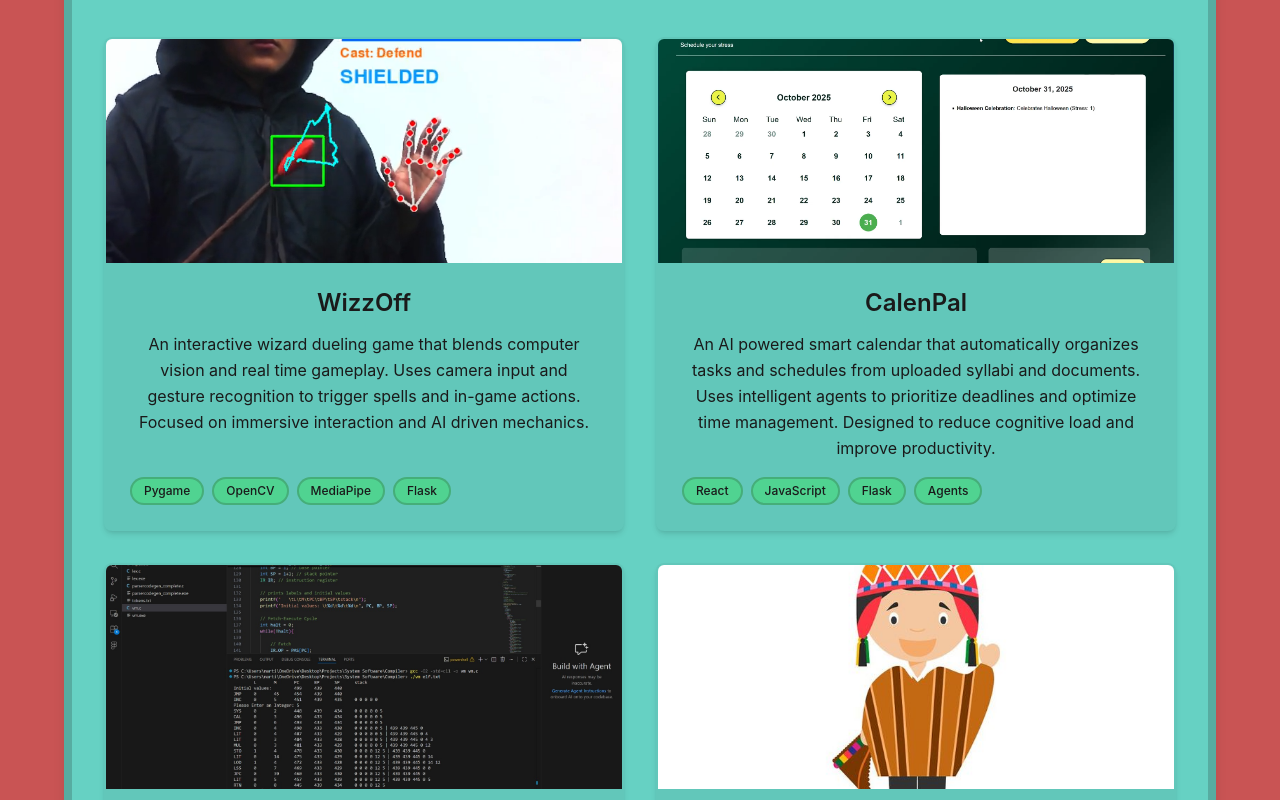
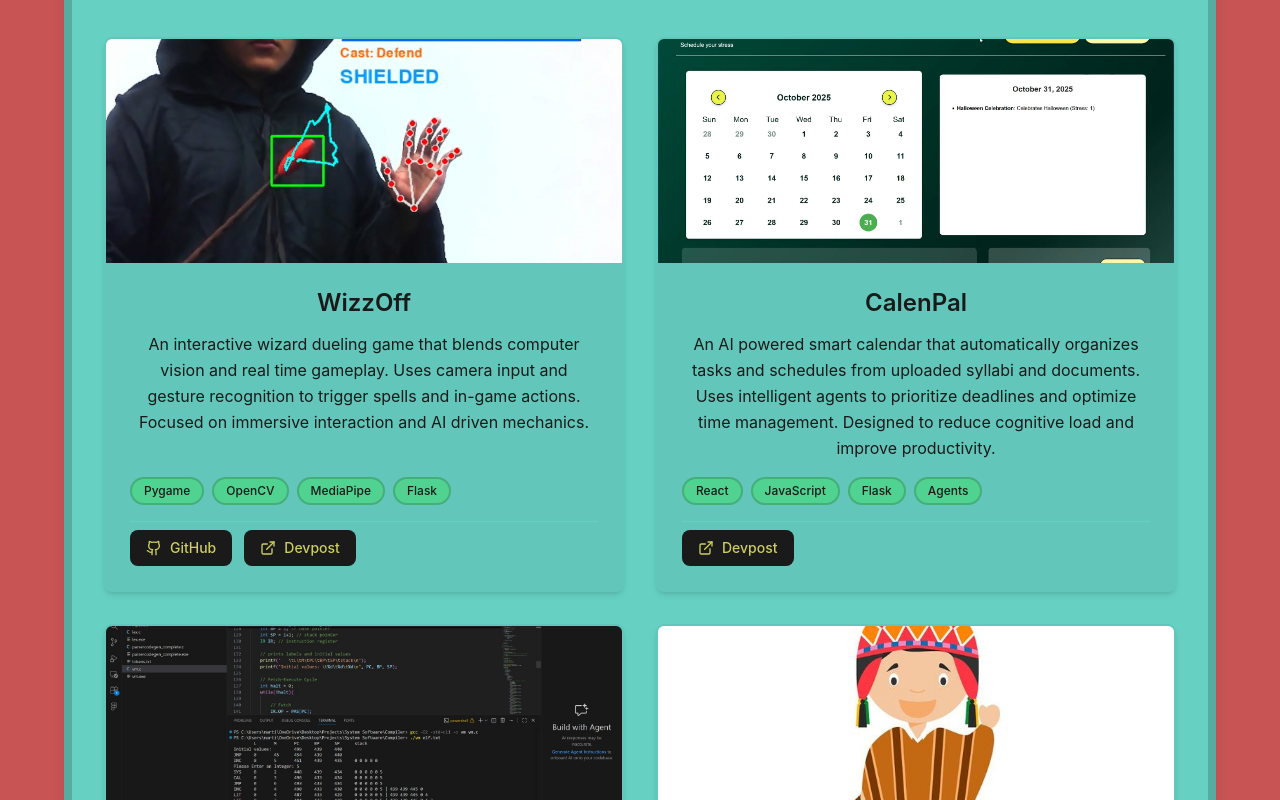
Before and after one commit to KahlenHernani/Portfolio-WEB, a React (Vite) app: page / in a window 1280 px wide. Shown: the part 2000-2800 px from the top of the page. Built offline with nearby package versions, Linux system fonts and the light colour scheme.

Commit message:
porgject fixed

```diff
--- a/src/components/NavBar.jsx
+++ b/src/components/NavBar.jsx
@@ -31,7 +31,7 @@ export const NavBar = () => {
     return (
         <nav
             className={cn(
-                "bg-primary/25 top-0 fixed w-full z-50 transition-all duration-300",
+                "bg-background top-0 fixed w-full z-50 transition-all duration-300 focus:outline-none focus:ring-2 focus:ring-primary",
                 isScrolled ? "py-3 bg-background/95 backdrop-blur-md shadow-lg" : "py-5"
             )}
             role="navigation"
--- a/src/components/ProgjectSection.jsx
+++ b/src/components/ProgjectSection.jsx
@@ -8,7 +8,7 @@ const projects = [
         imageUrl: "/Wizzoff.png",
         tags: ["Pygame", "OpenCV", "MediaPipe", "Flask"],
         githubUrl: "https://www.youtube.com/watch?v=ifOJ0R5UQOc&t=6009s",
-        demoUrl: "#"
+        devpost: "https://devpost.com/software/wizzoff"
     },
     {
         id: 2,
@@ -17,7 +17,7 @@ const projects = [
         imageUrl: "/CalenPal.png",
         tags: ["React", "JavaScript", "Flask", "Agents"],
         githubUrl: "#",
-        demoUrl: "#"
+        devpost: "https://devpost.com/software/calenpal"
     },
     {
         id: 3,
@@ -26,7 +26,7 @@ const projects = [
         imageUrl: "/virtualmachine.jpeg",
         tags: ["C"],
         githubUrl: "#",
-        demoUrl: "#"
+        devpost: "#"
     },
     {
         id: 4,
@@ -35,7 +35,7 @@ const projects = [
         imageUrl: "/peru.jpg",
         tags: ["React", "Tailwind CSS", "Vite"],
         githubUrl: "#",
-        demoUrl: "#"
+        devpost: "#"
     }
 ];
 
@@ -56,7 +56,7 @@ export const ProgjectSection = () => {
                             key={project.id}
                             className="bg-card rounded-lg shadow-md overflow-hidden card-hover bg-primary/5 border-2 border-transparent hover:border-primary/30 transition-all duration-300 flex flex-col"
                         >
-                            {/* Image Container with Overlay */}
+                            {/* Image Container */}
                             <div className="relative h-56 overflow-hidden group">
                                 <img
                                     src={project.imageUrl}
@@ -64,32 +64,6 @@ export const ProgjectSection = () => {
                                     className="w-full h-full object-cover transition-all duration-500 group-hover:scale-110 dark:brightness-75 dark:contrast-105"
                                 />
                                 <div className="absolute inset-0 bg-gradient-to-t from-black/50 to-transparent opacity-0 group-hover:opacity-100 transition-opacity duration-300"></div>
-
-                                {/* Link Buttons on Hover */}
-                                <div className="absolute inset-0 flex items-center justify-center gap-4 opacity-0 group-hover:opacity-100 transition-opacity duration-300">
-                                    {project.githubUrl !== "#" && (
-                                        <a
-                                            href={project.githubUrl}
-                                            target="_blank"
-                                            rel="noopener noreferrer"
-                                            className="p-3 bg-primary text-primary-foreground rounded-full hover:bg-secondary hover:text-primary transition-all duration-300 focus:outline-none focus:ring-2 focus:ring-primary focus:ring-offset-2"
-                                            aria-label={`View ${project.title} on GitHub`}
-                                        >
-
-                                        </a>
-                                    )}
-                                    {project.demoUrl !== "#" && (
-                                        <a
-                                            href={project.demoUrl}
-                                            target="_blank"
-                                            rel="noopener noreferrer"
-                                            className="p-3 bg-primary text-primary-foreground rounded-full hover:bg-secondary hover:text-primary transition-all duration-300 focus:outline-none focus:ring-2 focus:ring-primary focus:ring-offset-2"
-                                            aria-label={`View ${project.title} demo`}
-                                        >
-                                            <ExternalLink className="h-5 w-5" />
-                                        </a>
-                                    )}
-                                </div>
                             </div>
 
                             {/* Card Content */}
@@ -103,7 +77,7 @@ export const ProgjectSection = () => {
                                 </p>
 
                                 {/* Tags */}
-                                <div className="flex flex-wrap gap-2 mt-auto">
+                                <div className="flex flex-wrap gap-2 mb-4">
                                     {project.tags.map((tag, index) => (
                                         <span
                                             key={index}
@@ -113,6 +87,36 @@ export const ProgjectSection = () => {
                                         </span>
                                     ))}
                                 </div>
+
+                                {/* Links - Only show if not "#" */}
+                                {(project.githubUrl !== "#" || project.devpost !== "#") && (
+                                    <div className="flex gap-3 mt-auto pt-2 border-t border-border">
+                                        {project.githubUrl !== "#" && (
+                                            <a
+                                                href={project.githubUrl}
+                                                target="_blank"
+                                                rel="noopener noreferrer"
+                                                className="flex items-center gap-2 px-4 py-2 bg-primary text-primary-foreground rounded-lg hover:bg-secondary hover:text-primary transition-all duration-300 focus:outline-none focus:ring-2 focus:ring-primary focus:ring-offset-2 text-sm font-medium"
+                                                aria-label={`View ${project.title} on GitHub`}
+                                            >
+                                                <Github className="h-4 w-4" />
+                                                <span>GitHub</span>
+                                            </a>
+                                        )}
+                                        {project.devpost !== "#" && (
+                                            <a
+                                                href={project.devpost}
+                                                target="_blank"
+                                                rel="noopener noreferrer"
+                                                className="flex items-center gap-2 px-4 py-2 bg-primary text-primary-foreground rounded-lg hover:bg-secondary hover:text-primary transition-all duration-300 focus:outline-none focus:ring-2 focus:ring-primary focus:ring-offset-2 text-sm font-medium"
+                                                aria-label={`View ${project.title} on Devpost`}
+                                            >
+                                                <ExternalLink className="h-4 w-4" />
+                                                <span>Devpost</span>
+                                            </a>
+                                        )}
+                                    </div>
+                                )}
                             </div>
                         </article>
                     ))}
```
